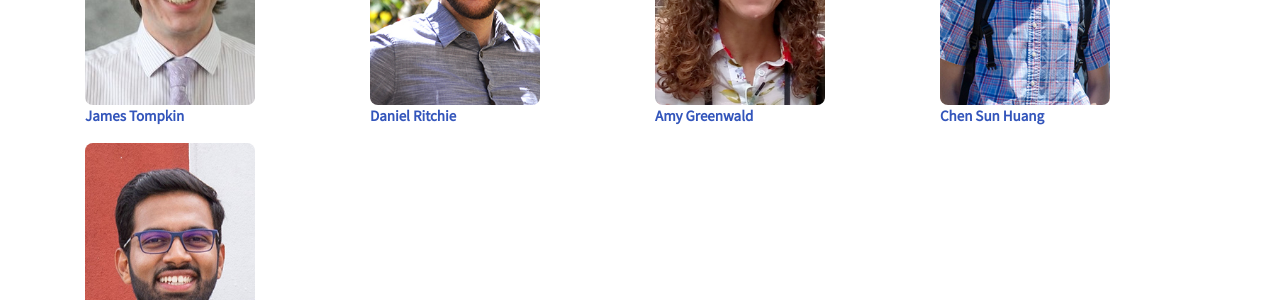
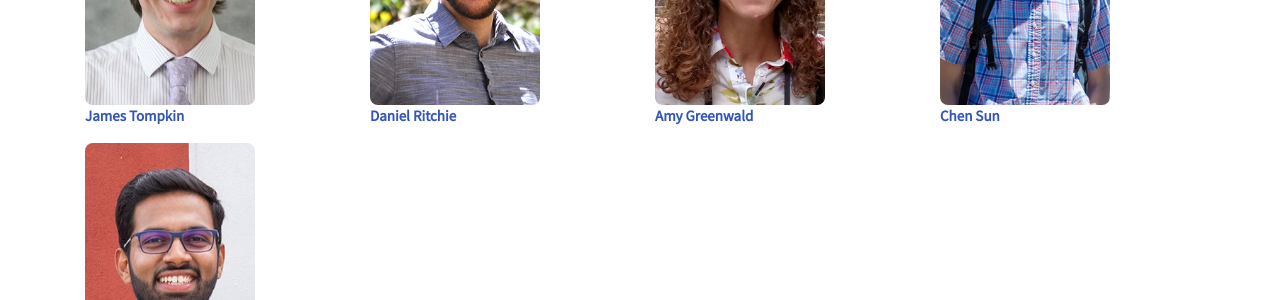
Before and after one commit to brownvc/exploreCSR-webpage, a Jekyll site: the page built from index.html, in a window 1280 px wide and 900 px high, scrolled down 1272 px. Shown: the part 154-454 px from the top of the window. Built offline with Jekyll 4.4.1, drawn with Linux system fonts in a browser that asks for light colours; nearby versions of some CDN libraries.

Commit message:
fix a typo

```diff
--- a/_data/faculty.json
+++ b/_data/faculty.json
@@ -15,7 +15,7 @@
         "homepage": "http://cs.brown.edu/people/faculty/amy/"
     },
     {
-        "name": "Chen Sun Huang",
+        "name": "Chen Sun",
         "photo_id": "chen",
         "homepage": "https://chensun.me/"
     },
```
